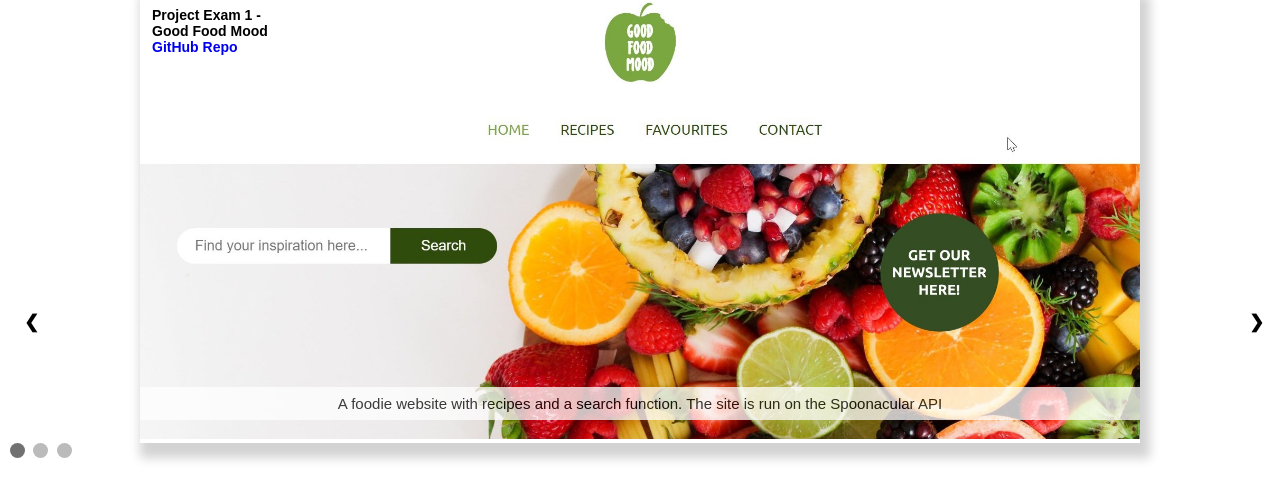
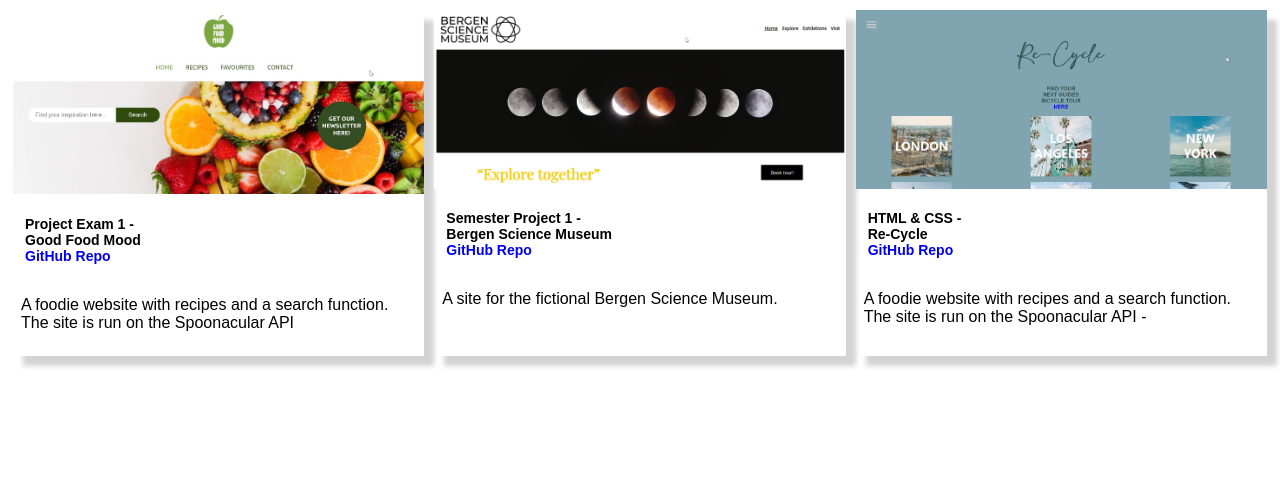
Before and after one commit to bittenhelen83/Portfolio_1, a plain HTML site: page index.html in a window 1280 px wide. Shown: the part 83-579 px from the top of the page. Drawn offline with Linux system fonts and the light colour scheme.

Commit message:
Final commit

```diff
--- a/css/style.css
+++ b/css/style.css
@@ -21,92 +21,46 @@ a:hover {
     width: 100px;
 }
 
-.cardContainer {
-    max-width: 1000px;
-    position: relative;
-    margin: auto;
-    box-shadow: 5px 10px 10px 5px lightgrey;
-}
-
-.projectCard {
-    display: none;
-}
-
-.prev, .next {
-    cursor: pointer;
-    position: absolute;
-    top: 50%;
-    width: auto;
-    margin-top: -22px;
-    padding: 16px;
-    color: black;
-    font-weight: bold;
-    font-size: 18px;
-    transition: 0.6s ease;
-    border-radius: 0 3px 3px 0;
-    user-select: none;
-}
-
-.next {
-    right: 0;
-    border-radius: 3px 0 0 3px;
-}
-
-.prev:hover, .next:hover {
-    background-color: rgba(0,0,0,0.1);
-}
-
-.text {
-    color: black;
-    font-size: 15px;
-    padding: 8px 12px;
-    position: absolute;
-    bottom: 8px;
-    width: 100%;
-    text-align: center;
-    background: white;
-    opacity: 0.75;
-}
-
 .heading {
     color: black;
     font-size: 14px;
     padding: 8px 12px;
-    position: absolute;
-    top: 0;
 }
 
-.dot {
-    cursor: pointer;
-    height: 15px;
-    width: 15px;
-    margin: 0 2px;
-    background-color: #bbb;
-    border-radius: 50%;
-    display: inline-block;
-    transition: background-color 0.6s ease;
-    text-align: center;
+.cardContainer {
+    display: flex;
+    flex-direction: row;
+    justify-content: space-evenly;
+    margin-top: 15px;
 }
 
-.active, .dot:hover {
-    background-color: #717171;
+.projectCard {
+    flex: 2;
+    margin: 5px;
+    float: left;
+    box-shadow: 10px 10px 5px lightgray;
 }
 
-.fade {
-    animation-name: fade;
-    animation-duration: 1.5s;
-}
-
-@keyframes fade {
-    from {opacity: .4}
-    to {opacity: 1}
+.projectCard:hover {
+    border: 1px solid lightgrey;
+    cursor: pointer;
 }
 
 .screenshot {
     width: 100%;
+    height: auto;
+}
+
+.text {
+    padding: 8px
 }
 
 /* footer styles */
+footer {
+    position: fixed;
+    bottom: 0;
+    left: 50%;
+}
 .footerLogo {
     width: 100px;
 }
@@ -115,3 +69,10 @@ a:hover {
     margin-top: 40px;
     text-align: center;
 }
+
+/* Media Queries */
+@media only screen and (max-width: 768px) {
+    .cardContainer {
+        flex-direction: column;
+    }
+}
--- a/index.html
+++ b/index.html
@@ -19,30 +19,21 @@
 <main>
 
     <div class="cardContainer">
-        <div class="projectCard fade">
+        <div class="projectCard">
+            <a href="https://goodfoodmood-bitten.netlify.app/"><img src="/images/GoodFoodMood.jpg" alt="Screenshot of the Good Food Mood homepage" class="screenshot"></a>
             <h1 class="heading">Project Exam 1 - <br>Good Food Mood <br> <a class="gitLink" href="https://github.com/bittenhelen83/new_project_exam1">GitHub Repo</a></h1>
             <p class="text">A foodie website with recipes and a search function. The site is run on the Spoonacular API</p>
-            <a href="https://goodfoodmood-bitten.netlify.app/"><img src="/images/GoodFoodMood.jpg" alt="Screenshot of the Good Food Mood homepage" class="screenshot"></a>
         </div>
-        <div class="projectCard fade">
-            <h1 class="heading">Semester Project 1 - <br>Bergen Science Museum <br> <a class="gitLink" href="https://github.com/bittenhelen83/new_project_exam1">GitHub Repo</a></h1>
+        <div class="projectCard">
+            <a href="https://bergensciencemuseumbb.netlify.app/"><img src="/images/BergenScienceMuseum.png" alt="Screenshot of the Bergen Science Museum homepage" class="screenshot"></a>
+            <h1 class="heading">Semester Project 1 - <br>Bergen Science Museum <br> <a class="gitLink" href="https://github.com/bittenhelen83/Bergen_Science_Museum">GitHub Repo</a></h1>
             <p class="text">A site for the fictional Bergen Science Museum.</p>
-            <a href="https://bergensciencemuseumbb.netlify.app/"><img src="/images/BergenScienceMuseum.png" alt="Screenshot of the Bergen Science Museum homepage" class="screenshot"></a>
         </div>
-        <div class="projectCard fade">
-            <h1 class="heading">HTML & CSS - <br>Re-Cycle <br> <a class="gitLink" href="https://github.com/bittenhelen83/new_project_exam1">GitHub Repo</a></h1>
+        <div class="projectCard">
+            <a href="https://recyclebb.netlify.app/"><img src="/images/Re-cycle.png" alt="Screenshot of the Re-Cycle homepage" class="screenshot"></a>
+            <h1 class="heading">HTML & CSS - <br>Re-Cycle <br> <a class="gitLink" href="https://github.com/bittenhelen83/Re-Cycle">GitHub Repo</a></h1>
             <p class="text">A foodie website with recipes and a search function. The site is run on the Spoonacular API - </p>
-            <a href="https://recyclebb.netlify.app/"><img src="/images/Re-cycle.png" alt="Screenshot of the Re-Cycle homepage" class="screenshot"></a>
         </div>
-    </div>
-
-        <a class="prev" onclick="plusCard(-1)">&#10094;</a>
-        <a class="next" onclick="plusCard(1)">&#10095;</a>
-
-    <div class="dots">
-        <span class="dot" onclick="currentCard(1)"></span>
-        <span class="dot" onclick="currentCard(2)"></span>
-        <span class="dot" onclick="currentCard(3)"></span>
     </div>
 
 </main>
@@ -54,8 +45,6 @@
     </div>
 </footer>
 
-  <script src="js/index.js" type="module" ></script>
-
 </body>
 
 </html>
--- a/js/index.js
+++ /dev/null
@@ -1,26 +0,0 @@
-let cardIndex = 1;
-showCard(cardIndex);
-
-function plusCard(n) {
-    showCard(cardIndex += n);
-}
-
-function currentCard(n) {
-    showCard(cardIndex = n);
-}
-
-function showCard(n) {
-    let i;
-    let cards = document.getElementsByClassName("projectCard");
-    let dots = document.getElementsByClassName("dot");
-    if (n > cards.length) {cardIndex = 1}
-    if (n < 1) {cardIndex = cards.length}
-    for (i = 0; i < cards.length; i++) {
-        cards[i].style.display = "none";
-    }
-    for (i = 0; i < dots.length; i++) {
-        dots[i].className = dots[i].className.replace(" active", "");
-    }
-    cards[cardIndex-1].style.display = "block";
-    dots[cardIndex-1].className += " active";
-}
```
